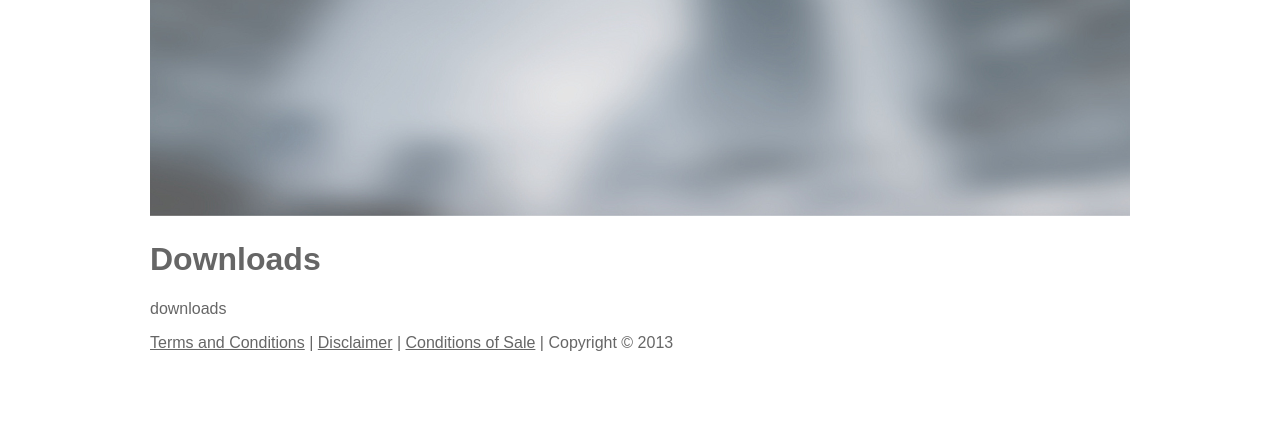
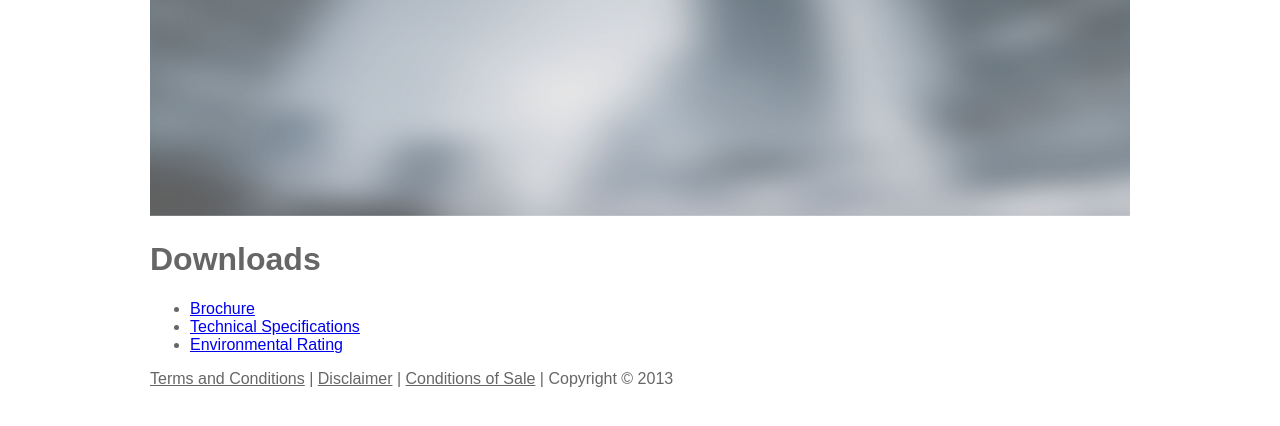
Before and after one commit to danheavey/angular-website-example, a website: page app/index.html at #/downloads in a window 1280 px wide. Shown: the part 96-522 px from the top of the page. Drawn offline with Linux system fonts and the light colour scheme.

Commit message:
css clean up and download links added

```diff
--- a/app/partials/downloads.html
+++ b/app/partials/downloads.html
@@ -1,6 +1,8 @@
 <img src="{{headerImage}}" width="980" height="219" />
 <h1>{{title}}</h1>
-
-<p>downloads</p>
-
+<ul>
+<li><a target="_self" href="downloads/blank.pdf" download="Brochure.pdf">Brochure</a></li>
+<li><a target="_self" href="downloads/blank.pdf" download="Technical-Specifications.pdf">Technical Specifications</a></li>
+<li><a target="_self" href="downloads/blank.pdf" download="Environmental-Rating.pdf">Environmental Rating</a></li>
+</ul>
 <div data-ng-include src="'partials/footer.html'"></div>
```
Also changed, not shown: app/css/app.css (+1 -18 lines), 1 other file.
